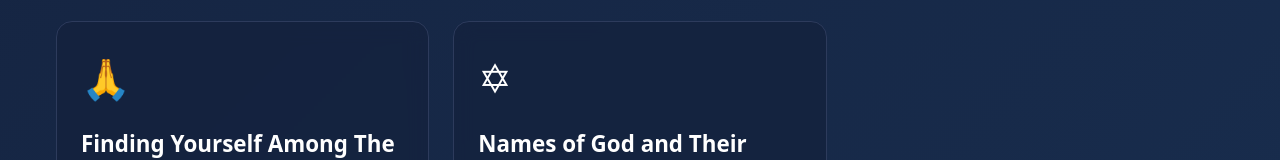
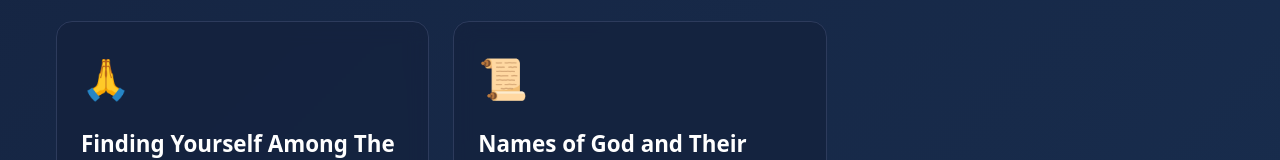
Before and after one commit to ebdtcode/TrustingJesus, a website: page site/index.html in a window 1280 px wide. Shown: the part 1105-1265 px from the top of the page. Drawn offline with Linux system fonts and the light colour scheme.

Commit message:
fix: Replace Star of David icon with scroll icon for Names of God card

```diff
--- a/site/index.html
+++ b/site/index.html
@@ -709,7 +709,7 @@
                     <a href="presentations/Finding_Yourself_Among_The_Grateful_Presentation.html" class="card-link">View Presentation</a>
                 </div>
                 <div class="card">
-                    <span class="card-icon">✡</span>
+                    <span class="card-icon">&#128220;</span>
                     <h3>Names of God and Their Meaning</h3>
                     <p>25+ biblical names of God with meanings, scripture references, and prayer applications</p>
                     <a href="presentations/Names_of_God_Presentation.html" class="card-link">Study Resource</a>
```
